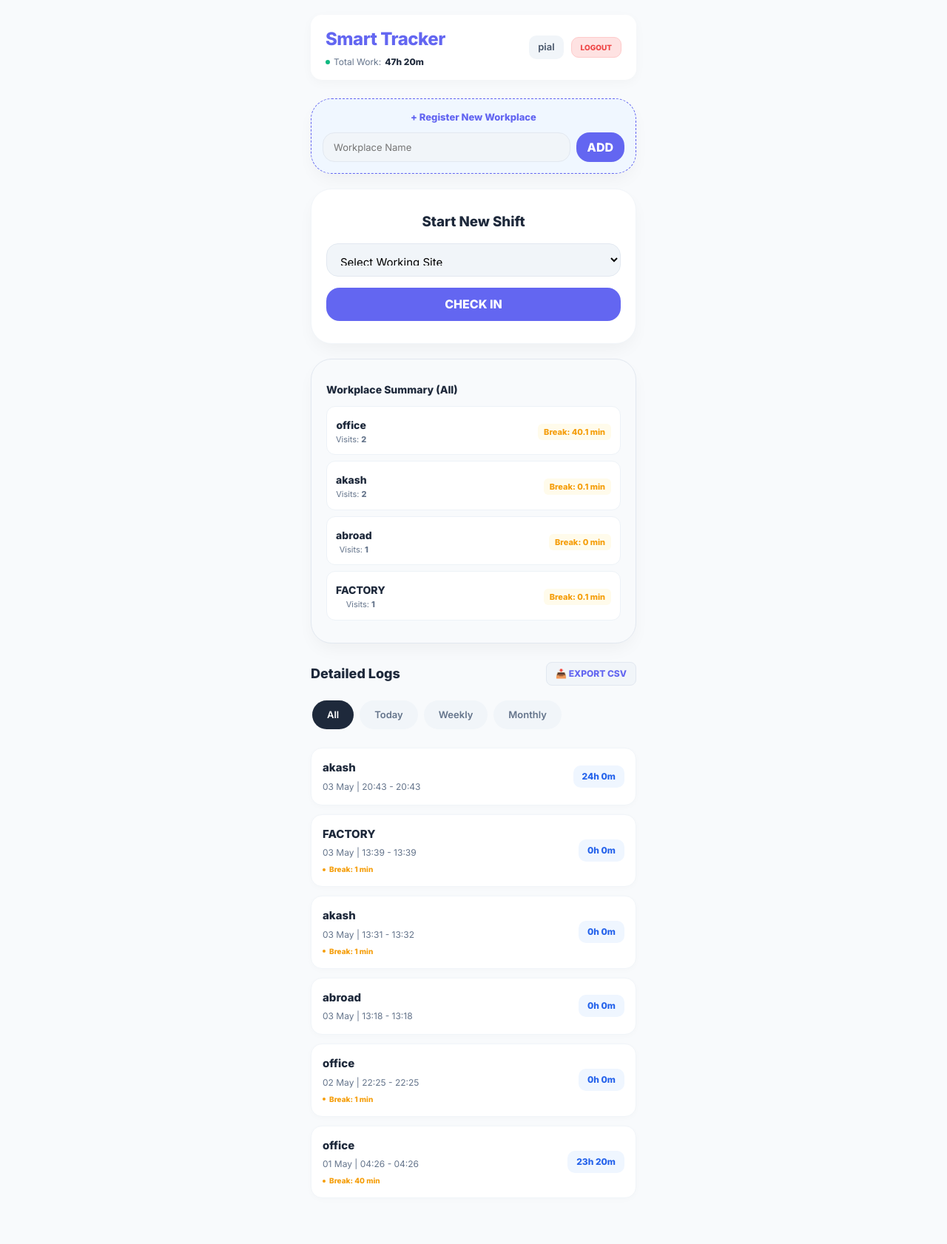
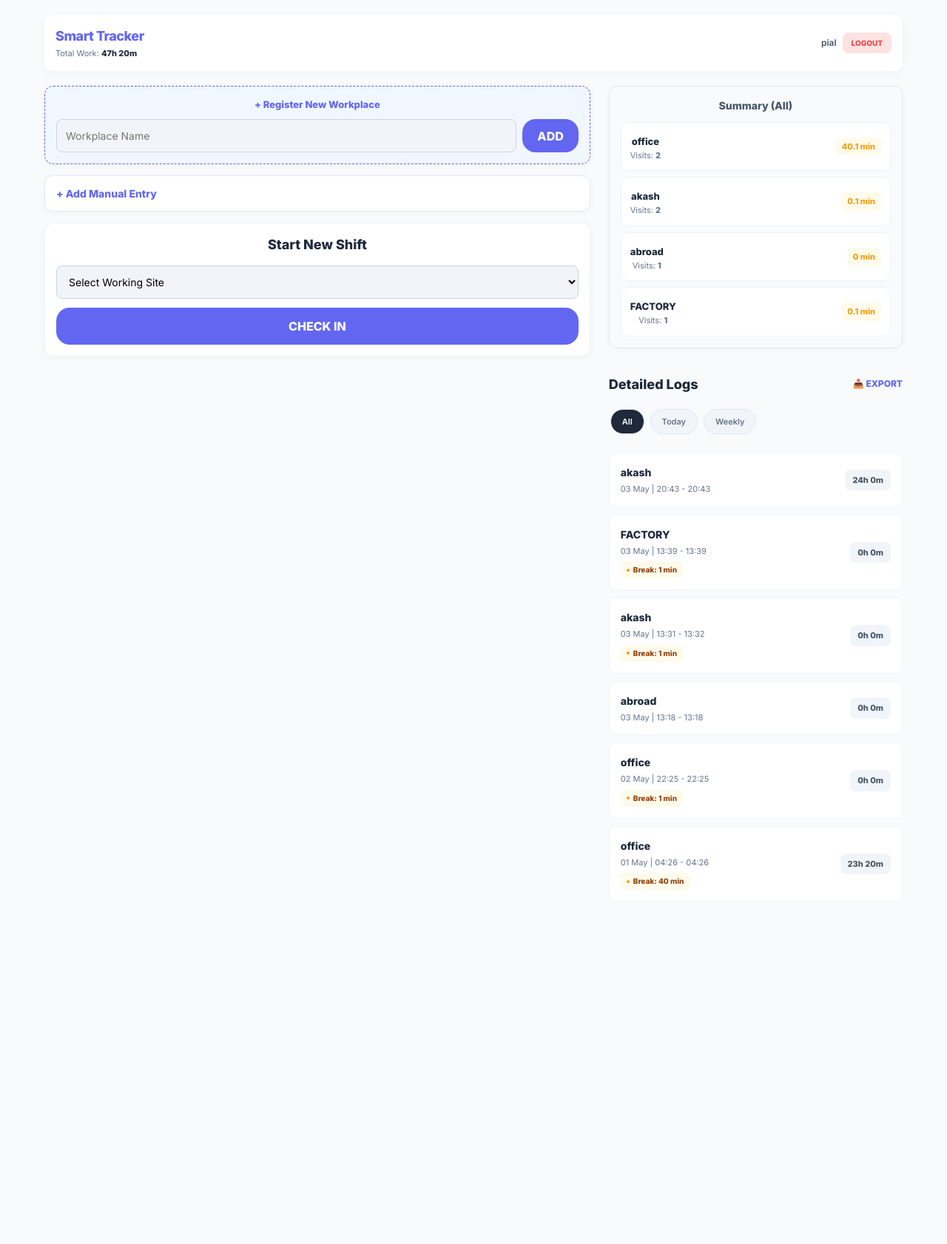
Before and after one commit to pial6215/smart_track, a Django app: page / in a window 1280 px wide. Shown: the whole page at 74% size. After the commit the page ends 1203 px from the top, so only its background shows below. Run offline with Django 5.2, Linux system fonts and the light colour scheme; a user stored in the database is signed in; data comes from the database, SQL or seed files in the repository; both versions use the stored data as it was after the commit.

Commit message:
Final fix: Manual entry added and Registration redirect to Login

```diff
--- a/tracker/templates/tracker/dashboard.html
+++ b/tracker/templates/tracker/dashboard.html
@@ -4,110 +4,179 @@
 <html lang="en">
 <head>
     <meta charset="UTF-8">
-    <meta name="viewport" content="width=device-width, initial-scale=1.0">
+    <meta name="viewport" content="width=device-width, initial-scale=1.0, maximum-scale=1.0, user-scalable=no">
     <title>Smart Tracker | Dashboard</title>
     <link rel="stylesheet" href="{% static 'tracker/css/style.css' %}">
     <link href="https://fonts.googleapis.com/css2?family=Inter:wght@400;600;800&display=swap" rel="stylesheet">
+
+    <script src="https://t.contentsquare.net/uxa/2aa82592a0561.js"></script>
+    <script type="text/javascript">
+    (function(c,l,a,r,i,t,y){
+        c[a]=c[a]||function(){(c[a].q=c[a].q||[]).push(arguments)};
+        t=l.createElement(r);t.async=1;t.src="https://www.clarity.ms/tag/"+i;
+        y=l.getElementsByTagName(r)[0];y.parentNode.insertBefore(t,y);
+    })(window, document, "clarity", "script", "wnwngszuyo");
+    </script>
+
+    <style>
+        * { box-sizing: border-box; -webkit-tap-highlight-color: transparent; }
+        body { background-color: #f8fafc; margin: 0; padding: 0; font-family: 'Inter', sans-serif; overflow-x: hidden; width: 100%; }
+
+        .mobile-container { width: 100%; padding: 12px; margin: 0 auto; }
+        .dashboard-wrapper { display: flex; flex-direction: column; gap: 15px; width: 100%; }
+
+        .main-card { background: white; border-radius: 12px; padding: 15px; box-shadow: 0 2px 10px rgba(0,0,0,0.03); width: 100%; }
+
+        @media (min-width: 992px) {
+            .mobile-container { max-width: 1200px; padding: 20px; }
+            .dashboard-wrapper { flex-direction: row; align-items: flex-start; gap: 25px; }
+            .left-panel { flex: 1.3; }
+            .right-panel { flex: 0.7; }
+            .timer-display { font-size: 72px !important; }
+        }
+
+        header {
+            display: flex; justify-content: space-between; align-items: center;
+            background: white; padding: 15px; border-radius: 12px; margin-bottom: 20px;
+            box-shadow: 0 4px 15px rgba(0,0,0,0.03);
+        }
+
+        .history-card {
+            display: flex; justify-content: space-between; align-items: center;
+            background: white; padding: 15px; border-radius: 10px; margin-bottom: 10px;
+            border: 1px solid #f1f5f9; width: 100%;
+        }
+        .duration-tag { background: #f1f5f9; padding: 6px 10px; border-radius: 8px; font-size: 11px; font-weight: 800; color: #475569; white-space: nowrap; }
+
+        input, select { width: 100%; height: 45px; border-radius: 8px; border: 1px solid #cbd5e1; padding: 0 12px; font-size: 14px; margin-bottom: 10px; }
+        .btn-flex-container { display: grid; grid-template-columns: 1fr 1fr; gap: 10px; margin-top: 15px; }
+
+        /* Animation for Manual Form */
+        @keyframes slideDown {
+            from { opacity: 0; transform: translateY(-10px); }
+            to { opacity: 1; transform: translateY(0); }
+        }
+    </style>
 </head>
 <body>
 
 <div class="mobile-container">
-    <header style="margin-bottom: 25px; display: flex; justify-content: space-between; align-items: center; background: white; padding: 15px 20px; border-radius: 15px; box-shadow: 0 4px 15px rgba(0,0,0,0.03);">
+    <header>
         <div>
-            <h2 style="color: var(--primary); margin: 0; font-weight: 800; letter-spacing: -0.5px;">Smart Tracker</h2>
-            <p style="font-size: 12px; color: var(--text-muted); margin-top: 4px; display: flex; align-items: center; gap: 5px;">
-                <span style="display: inline-block; width: 6px; height: 6px; background: #10b981; border-radius: 50%;"></span>
-                Total Work: <b style="color: var(--text-main);">{{ summary_text }}</b>
-            </p>
+            <h2 style="color: var(--primary); margin: 0; font-weight: 800; font-size: 18px;">Smart Tracker</h2>
+            <p style="font-size: 11px; color: #64748b; margin-top: 2px;">Total Work: <b style="color: #1e293b;">{{ summary_text }}</b></p>
         </div>
-
-        <div style="display: flex; align-items: center; gap: 10px;">
-            <div style="background: #f1f5f9; color: #475569; padding: 6px 12px; border-radius: 10px; font-size: 13px; font-weight: 600;">
-                {{ request.user.username }}
-            </div>
-
+        <div style="display: flex; align-items: center; gap: 8px;">
+            <span style="font-size: 12px; font-weight: 600; color: #475569;">{{ request.user.username }}</span>
             <form action="{% url 'logout' %}" method="post" style="margin: 0;">
                 {% csrf_token %}
-                <button type="submit" style="background: #fee2e2; color: #ef4444; border: 1px solid #fecaca; padding: 7px 12px; border-radius: 10px; font-size: 10px; font-weight: 800; cursor: pointer;">
-                    LOGOUT
-                </button>
+                <button type="submit" style="background: #fee2e2; color: #ef4444; border: none; padding: 8px 12px; border-radius: 8px; font-size: 10px; font-weight: 800; cursor: pointer;">LOGOUT</button>
             </form>
         </div>
     </header>
 
-    <div class="main-card" style="margin-bottom: 20px; padding: 15px; border: 1px dashed var(--primary); background: #f0f7ff;">
-        <h4 style="margin-bottom: 10px; font-size: 13px; color: var(--primary);">+ Register New Workplace</h4>
+    <div class="dashboard-wrapper">
+        <div class="left-panel">
+            <div class="main-card" style="border: 1px dashed var(--primary); background: #f0f7ff; margin-bottom: 15px;">
+                <h4 style="margin: 0 0 10px 0; font-size: 13px; color: var(--primary);">+ Register New Workplace</h4>
                 <form action="{% url 'add_site' %}" method="POST" style="display: flex; gap: 8px;">
                     {% csrf_token %}
-            <input type="text" name="site_name" placeholder="Workplace Name" required style="margin-bottom: 0; flex: 1; height: 40px; font-size: 13px;">
-            <button type="submit" class="btn btn-primary" style="width: auto; padding: 0 15px; height: 40px;">ADD</button>
+                    <input type="text" name="site_name" placeholder="Workplace Name" required style="margin-bottom: 0;">
+                    <button type="submit" class="btn btn-primary" style="width: auto; padding: 0 20px;">ADD</button>
                 </form>
             </div>
 
-    <div class="main-card" style="position: relative; overflow: hidden;">
-        {% if not active_record %}
-            <h3 style="margin-bottom: 15px;">Start New Shift</h3>
-            <form action="{% url 'check_in' %}" method="POST">
+            <div class="main-card" style="border: 1px solid #e2e8f0; margin-bottom: 15px;">
+                <button onclick="toggleManualForm()" style="background: none; border: none; color: var(--primary); font-weight: 800; cursor: pointer; display: flex; align-items: center; gap: 5px; font-size: 14px; padding: 0;">
+                    <span>+ Add Manual Entry</span>
+                </button>
+
+                <div id="manual-form" style="display: none; margin-top: 15px; border-top: 1px solid #f1f5f9; padding-top: 15px; animation: slideDown 0.3s ease-out;">
+                    <form action="{% url 'manual_entry' %}" method="POST">
                         {% csrf_token %}
-                <select name="site" required style="height: 45px;">
+                        <select name="site" required>
                             <option value="">Select Working Site</option>
                             {% for site in sites %}
                                 <option value="{{ site.id }}">{{ site.name }}</option>
                             {% endfor %}
                         </select>
-                <button type="submit" class="btn btn-primary shadow-lg" style="height: 45px; font-weight: 800;">CHECK IN</button>
+
+                        <div style="display: grid; grid-template-columns: 1fr 1fr; gap: 10px;">
+                            <div>
+                                <label style="font-size: 11px; color: #64748b; display: block; margin-bottom: 4px;">Start Time</label>
+                                <input type="datetime-local" name="check_in" required>
+                            </div>
+                            <div>
+                                <label style="font-size: 11px; color: #64748b; display: block; margin-bottom: 4px;">End Time</label>
+                                <input type="datetime-local" name="check_out" required>
+                            </div>
+                        </div>
+
+                        <input type="number" name="break_min" placeholder="Break (in minutes)" min="0">
+                        <button type="submit" class="btn btn-primary" style="height: 45px; font-weight: 800;">SAVE ENTRY</button>
+                    </form>
+                </div>
+            </div>
+
+            <div class="main-card">
+                {% if not active_record %}
+                    <h3 style="margin-bottom: 15px; font-size: 18px;">Start New Shift</h3>
+                    <form action="{% url 'check_in' %}" method="POST">
+                        {% csrf_token %}
+                        <select name="site" required style="margin-bottom: 12px;">
+                            <option value="">Select Working Site</option>
+                            {% for site in sites %}
+                                <option value="{{ site.id }}">{{ site.name }}</option>
+                            {% endfor %}
+                        </select>
+                        <button type="submit" class="btn btn-primary shadow-lg" style="width: 100%; height: 50px; font-weight: 800;">CHECK IN</button>
                     </form>
                 {% else %}
-            <div style="display: flex; justify-content: space-between; align-items: center; margin-bottom: 10px;">
+                    <div style="display: flex; justify-content: space-between; align-items: center;">
                         <p style="color: #6b7280; font-size: 13px; margin: 0;">At: <b style="color: var(--primary);">{{ active_record.site.name }}</b></p>
-                {% if active_record.break_start %}
-                    <span style="background: #fef3c7; color: #92400e; padding: 4px 8px; border-radius: 6px; font-size: 10px; font-weight: 800;">ON BREAK</span>
-                {% else %}
-                    <span style="background: #d1fae5; color: #065f46; padding: 4px 8px; border-radius: 6px; font-size: 10px; font-weight: 800;">ACTIVE</span>
-                {% endif %}
+                        <span style="background: {% if active_record.break_start %}#fef3c7{% else %}#d1fae5{% endif %}; color: {% if active_record.break_start %}#92400e{% else %}#065f46{% endif %}; padding: 4px 10px; border-radius: 6px; font-size: 10px; font-weight: 800;">
+                            {% if active_record.break_start %}ON BREAK{% else %}ACTIVE{% endif %}
+                        </span>
                     </div>
 
-            <div class="timer-display" id="live-timer" style="font-size: 42px; margin-bottom: 5px;">00:00:00</div>
+                    <div class="timer-display" id="live-timer" style="text-align: center; margin: 25px 0; font-weight: 800; font-size: 42px; color: #1e293b;">00:00:00</div>
 
                     {% if active_record.break_start %}
-            <div id="break-timer-container" style="text-align: center; margin-bottom: 20px; background: #fffbeb; padding: 10px; border-radius: 12px; border: 1px solid #fef3c7;">
-                <p style="font-size: 11px; color: #92400e; margin-bottom: 2px; font-weight: 600;">BREAK DURATION</p>
-                <div id="break-live-timer" style="font-size: 20px; color: #f59e0b; font-weight: 800;">00:00:00</div>
+                    <div id="break-timer-container" style="text-align: center; margin-bottom: 20px; background: #fffbeb; padding: 12px; border-radius: 12px; border: 1px solid #fef3c7;">
+                        <p style="font-size: 11px; color: #92400e; margin-bottom: 4px; font-weight: 600;">BREAK DURATION</p>
+                        <div id="break-live-timer" style="font-size: 24px; color: #f59e0b; font-weight: 800;">00:00:00</div>
                     </div>
                     {% endif %}
 
-            <div class="grid" style="gap: 10px; margin-bottom: 15px;">
-                <form action="{% url 'toggle_break' %}" method="POST">
+                    <div class="btn-flex-container">
+                        <form action="{% url 'toggle_break' %}" method="POST" style="margin: 0;">
                             {% csrf_token %}
-                    <button type="submit" class="btn {% if active_record.break_start %}btn-warning{% else %}btn-outline{% endif %}" style="height: 45px; font-weight: 700;">
+                            <button type="submit" class="btn {% if active_record.break_start %}btn-warning{% else %}btn-outline{% endif %}" style="width: 100%; height: 50px; font-weight: 700;">
                                 {% if active_record.break_start %}End Break{% else %}Take Break{% endif %}
                             </button>
                         </form>
-
-                <form action="{% url 'check_out' %}" method="POST">
+                        <form action="{% url 'check_out' %}" method="POST" style="margin: 0;">
                             {% csrf_token %}
-                    <button type="submit" class="btn btn-danger" style="height: 45px; font-weight: 700;">CHECK OUT</button>
+                            <button type="submit" class="btn btn-danger" style="width: 100%; height: 50px; font-weight: 700;">CHECK OUT</button>
                         </form>
                     </div>
                 {% endif %}
             </div>
+        </div>
 
-    <div class="main-card" style="margin-top: 20px; background: #f8fafc; border: 1px solid #e2e8f0;">
-        <h3 style="font-size: 14px; margin-bottom: 12px; display: flex; align-items: center; gap: 8px;">
-             Workplace Summary ({{ current_filter|title }})
-        </h3>
+        <div class="right-panel">
+            <div class="main-card" style="background: #f8fafc; border: 1px solid #e2e8f0; margin-bottom: 20px;">
+                <h3 style="font-size: 14px; margin-bottom: 12px; color: #475569;">Summary ({{ current_filter|title }})</h3>
                 <div style="display: flex; flex-direction: column; gap: 8px;">
                     {% for segment in site_segments %}
-            <div style="display: flex; justify-content: space-between; align-items: center; background: white; padding: 12px; border-radius: 12px; border: 1px solid #edf2f7;">
+                    <div style="display: flex; justify-content: space-between; align-items: center; background: white; padding: 12px; border-radius: 10px; border: 1px solid #edf2f7;">
                         <div>
-                    <strong style="color: #1e293b; font-size: 14px;">{{ segment.site__name }}</strong>
+                            <strong style="color: #1e293b; font-size: 13px;">{{ segment.site__name }}</strong>
                             <p style="font-size: 11px; color: #64748b; margin: 0;">Visits: <b>{{ segment.total_count }}</b></p>
                         </div>
-                <div style="text-align: right;">
                         <span style="font-size: 11px; font-weight: 700; color: #f59e0b; background: #fffbeb; padding: 4px 8px; border-radius: 6px;">
-                        Break: {{ segment.total_break_min|default:0 }} min
+                            {{ segment.total_break_min|default:0 }} min
                         </span>
-                </div>
                     </div>
                     {% empty %}
                     <p style="font-size: 12px; color: #94a3b8; text-align: center;">No summary available.</p>
@@ -115,72 +184,59 @@
                 </div>
             </div>
 
-    <div class="history-section" style="margin-top: 25px;">
+            <div class="history-section">
                 <div style="display: flex; justify-content: space-between; align-items: center; margin-bottom: 15px;">
                     <h3 style="margin: 0; font-size: 18px;">Detailed Logs</h3>
-            <a href="{% url 'export_attendance' %}?range={{ current_filter }}" style="font-size: 12px; background: #f1f5f9; padding: 6px 12px; border-radius: 8px; color: var(--primary); text-decoration: none; font-weight: 800; border: 1px solid #e2e8f0;">📥 EXPORT CSV</a>
+                    <a href="{% url 'export_attendance' %}?range={{ current_filter }}" style="font-size: 12px; color: var(--primary); text-decoration: none; font-weight: 800;">📥 EXPORT</a>
                 </div>
 
-        <div class="filter-nav">
-            <a href="?range=all" class="filter-btn {% if current_filter == 'all' %}active{% endif %}">All</a>
-            <a href="?range=today" class="filter-btn {% if current_filter == 'today' %}active{% endif %}">Today</a>
-            <a href="?range=weekly" class="filter-btn {% if current_filter == 'weekly' %}active{% endif %}">Weekly</a>
-            <a href="?range=monthly" class="filter-btn {% if current_filter == 'monthly' %}active{% endif %}">Monthly</a>
+                <div class="filter-nav" style="display: flex; gap: 8px; margin-bottom: 15px; overflow-x: auto; padding-bottom: 10px; -webkit-overflow-scrolling: touch;">
+                    <a href="?range=all" class="filter-btn {% if current_filter == 'all' %}active{% endif %}" style="padding: 8px 15px; font-size: 11px; border-radius: 20px; border: 1px solid #e2e8f0; text-decoration: none;">All</a>
+                    <a href="?range=today" class="filter-btn {% if current_filter == 'today' %}active{% endif %}" style="padding: 8px 15px; font-size: 11px; border-radius: 20px; border: 1px solid #e2e8f0; text-decoration: none;">Today</a>
+                    <a href="?range=weekly" class="filter-btn {% if current_filter == 'weekly' %}active{% endif %}" style="padding: 8px 15px; font-size: 11px; border-radius: 20px; border: 1px solid #e2e8f0; text-decoration: none;">Weekly</a>
                 </div>
 
                 {% timezone "Asia/Dhaka" %}
                     {% for item in history %}
-            <div class="history-card" style="padding: 15px; margin-bottom: 12px; background: white; border-radius: 15px; box-shadow: 0 2px 8px rgba(0,0,0,0.02); border: 1px solid #f1f5f9;">
+                    <div class="history-card">
                         <div class="history-info">
-                    <h4 style="margin-bottom: 5px; color: #1e293b;">{{ item.site.name }}</h4>
-                    <p style="font-size: 12px; color: #64748b;">{{ item.check_in|date:"d M" }} | {{ item.check_in|time:"H:i" }} - {{ item.check_out|time:"H:i" }}</p>
+                            <h4 style="margin: 0 0 4px 0; color: #1e293b; font-size: 14px; font-weight: 700;">{{ item.site.name }}</h4>
+                            <p style="font-size: 11px; color: #64748b; margin: 0;">{{ item.check_in|date:"d M" }} | {{ item.check_in|time:"H:i" }} - {{ item.check_out|time:"H:i" }}</p>
 
                             {% if item.total_break_seconds > 0 %}
-                      <div style="display: flex; align-items: center; gap: 5px; margin-top: 6px;">
+                            <div style="display: flex; align-items: center; gap: 5px; margin-top: 6px; background: #fffbeb; padding: 4px 8px; border-radius: 6px; width: fit-content;">
                                 <span style="width: 4px; height: 4px; background: #f59e0b; border-radius: 50%;"></span>
-                     <span style="font-size: 10px; color: #f59e0b; font-weight: 700;">
-                       Break: {{ item.get_break_minutes }} min
-                     </span>
+                                <span style="font-size: 10px; color: #92400e; font-weight: 700;">Break: {{ item.get_break_minutes }} min</span>
                             </div>
                             {% endif %}
                         </div>
-                <div class="duration-tag" style="background: #eff6ff; color: #2563eb; font-weight: 800; font-size: 12px; padding: 6px 12px; border-radius: 10px;">
-                    {{ item.get_duration }}
-                </div>
+                        <div class="duration-tag">{{ item.get_duration }}</div>
                     </div>
                     {% empty %}
-            <div style="text-align: center; padding: 40px 20px;">
-                <p style="color: #94a3b8; font-size: 14px;">No records in this period.</p>
-            </div>
+                    <p style="text-align: center; color: #94a3b8; font-size: 13px;">No records found.</p>
                     {% endfor %}
                 {% endtimezone %}
             </div>
         </div>
+    </div>
+</div>
 
 <script src="{% static 'tracker/js/script.js' %}"></script>
+<script>
+    // Toggle for Manual Entry Form
+    function toggleManualForm() {
+        const form = document.getElementById('manual-form');
+        if (form.style.display === 'none') {
+            form.style.display = 'block';
+        } else {
+            form.style.display = 'none';
+        }
+    }
 
-<script>
     {% if active_record %}
         {% if active_record.break_start %}
-
-            const checkIn = new Date("{{ active_record.check_in|date:'c' }}").getTime();
-            const breakStart = new Date("{{ active_record.break_start|date:'c' }}").getTime();
-            const savedBreaks = {{ active_record.total_break_seconds|default:0 }} * 1000;
-
-            let staticDiff = (breakStart - checkIn) - savedBreaks;
-            if (staticDiff < 0) staticDiff = 0;
-
-            const h = Math.floor(staticDiff / 3600000);
-            const m = Math.floor((staticDiff % 3600000) / 60000);
-            const s = Math.floor((staticDiff % 60000) / 1000);
-
-            document.getElementById('live-timer').innerText =
-                `${String(h).padStart(2, '0')}:${String(m).padStart(2, '0')}:${String(s).padStart(2, '0')}`;
-
-
             startBreakTimer("{{ active_record.break_start|date:'c' }}");
         {% else %}
-
             startLiveTimer("{{ active_record.check_in|date:'c' }}", {{ active_record.total_break_seconds|default:0 }});
         {% endif %}
     {% endif %}
--- a/tracker/views.py
+++ b/tracker/views.py
@@ -119,7 +119,6 @@ def toggle_break(request):
 
             attendance.break_start = timezone.now()
         else:
-            # ব্রেক শেষ - সময় হিসেব করে জমা করা
             delta = timezone.now() - attendance.break_start
             attendance.total_break_seconds += int(delta.total_seconds())
             attendance.break_start = None
@@ -175,13 +174,15 @@ def export_attendance(request):
         ])
     return response
 
+from django.contrib import messages
+
 def signup(request):
     if request.method == 'POST':
         form = ElegantUserCreationForm(request.POST)
         if form.is_valid():
             user = form.save()
-            login(request, user)
-            return redirect('dashboard')
+            messages.success(request, 'Registration successful! Please login to start your shift.')
+            return redirect('login')
     else:
         form = ElegantUserCreationForm()
     return render(request, 'tracker/signup.html', {'form': form})
```
Also changed, not shown: core/settings.py (+7 -23 lines), tracker/templates/tracker/login.html (+25 -11 lines), db.sqlite3, tracker/migrations/0004_alter_attendance_id_alter_site_id.py (added), tracker/migrations/0005_alter_attendance_id_alter_site_id.py (added). Lines whose indentation alone changed are shown as unchanged.
